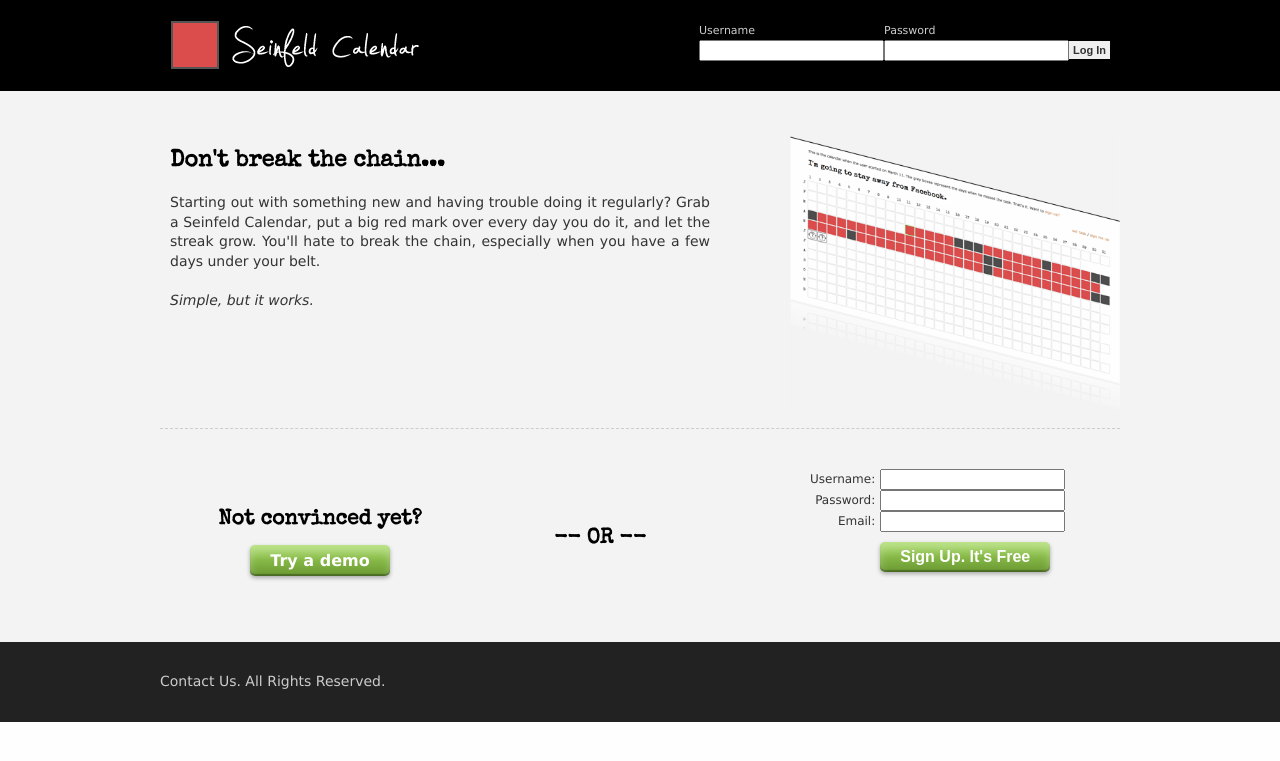
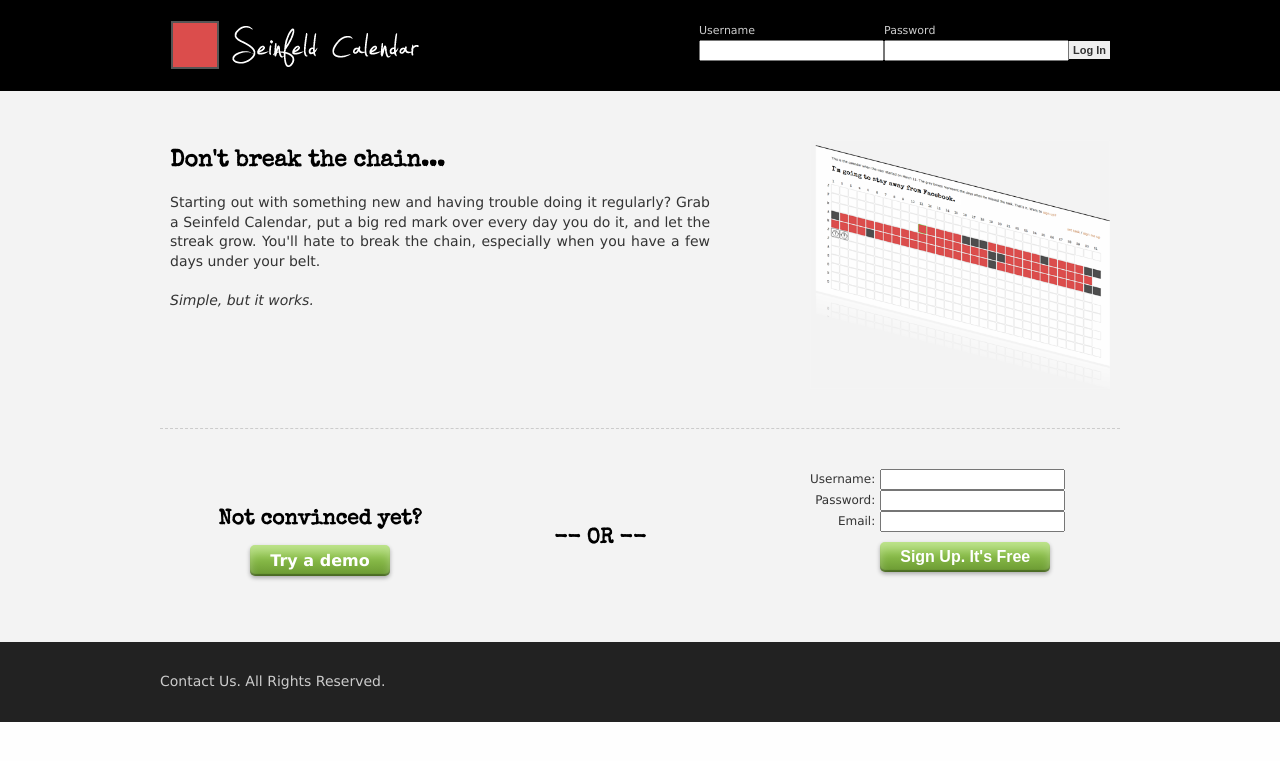
Before and after one commit to vdugar/Seinfeld-Calendar, a Django app: template templates/registration/login.html in a window 1280 px wide. Shown: the top 761 px of the page. Run offline with Django 3.2, Linux system fonts and the light colour scheme; the template is opened without the code that fills it, so the values that code supplies are empty, except form fields; tables that the repository leaves empty hold one stand-in row (values such as "Sample post"); form fields are guessed from the names that the template uses.

Commit message:
fix homepage image

```diff
--- a/static/js/js.js
+++ b/static/js/js.js
@@ -65,7 +65,7 @@ var makeCurrentEditable=function(){
 		var maskHeight = $(document).height();
 		var maskWidth = $(window).width();
 
-		console.log('editable div clicked');
+
 		//Set heigth and width to mask to fill up the whole screen
 		$('#mask').css({'width':maskWidth,'height':maskHeight});
 
@@ -117,7 +117,7 @@ var onClickDay = function($curr_day){
 	}
 	//Posting data to the server
 	streak_string=JSON.stringify(streak);
-	console.log(streak_string);
+
 	$.ajax({
 		url:'post_streak/',
 		data:streak_string,
@@ -128,7 +128,7 @@ var onClickDay = function($curr_day){
 		$curr_day.removeClass('editable');
 		($curr_day).addClass('highlight');
 		//Get the screen height and width
-		console.log('successful');
+
 		}
 	});
 };
--- a/static/style/layout.css
+++ b/static/style/layout.css
@@ -104,9 +104,14 @@ div{margin:0;}
 	color: #333;
 }
 
-#banner .image {
-	background: url("../images/seinfeld.png") 100% center no-repeat;
-	background-size:35%;
+.image{
+	float:right;
+	text-align:right;
+	padding-top:30px;
+}
+
+.image img{
+		width:300px;
 }
 
 hr {
--- a/templates/registration/login.html
+++ b/templates/registration/login.html
@@ -45,18 +45,20 @@
 	</div>
 
 	<div id="banner">
-		<div class="container_12 clearfix image">
+		<div class="container_12 clearfix">
 		<br/>
-			<div class="grid_12">
+
+			<div class="grid_7">
 				<h2>Don't break the chain...</h2>
-			</div>
-			<div class="grid_7">
 				<p>Starting out with something new and having trouble doing it regularly? Grab a Seinfeld Calendar, put a big red mark over every day you do it, and let the streak grow. You'll hate to break the chain, especially when you have a few days under your belt.
 				<br/>
 				<br/><i>Simple, but it works.</i><br/><br/><br/><br/><br/><br/><br/>
 
 			</div>
+			<div class="grid_5 image">
+				<img src="../static/images/seinfeld.png" width="100%"/>
 
+			</div>
 			<hr/>
 		</div>
 	</div>
```
